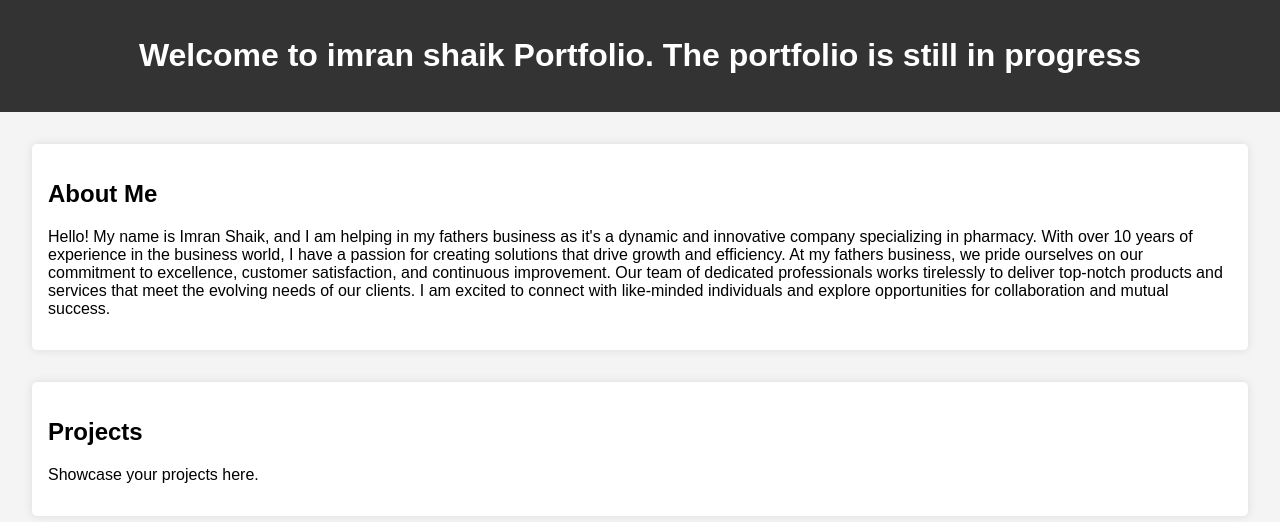
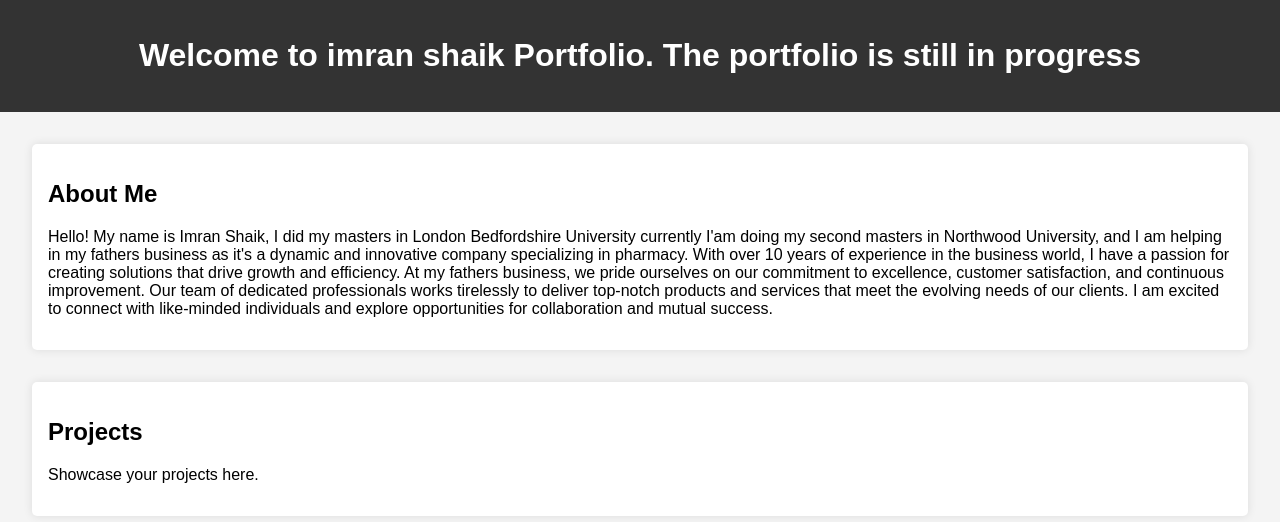
Before and after one commit to imransk2412/portfolio, a plain HTML site: page index.html in a window 1280 px wide. Drawn offline with Linux system fonts and the light colour scheme.

Commit message:
Update index.html

```diff
--- a/index.html
+++ b/index.html
@@ -12,7 +12,7 @@
     </header>
     <section>
         <h2>About Me</h2>
-        <p>Hello! My name is Imran Shaik, and I am helping in my fathers business as it's a dynamic and innovative company specializing in pharmacy. With over 10 years of experience in the business world, I have a passion for creating solutions that drive growth and efficiency. At my fathers business, we pride ourselves on our commitment to excellence, customer satisfaction, and continuous improvement. Our team of dedicated professionals works tirelessly to deliver top-notch products and services that meet the evolving needs of our clients. I am excited to connect with like-minded individuals and explore opportunities for collaboration and mutual success.</p>
+        <p>Hello! My name is Imran Shaik, I did my masters in London Bedfordshire University currently I'am doing my second masters in Northwood University, and I am helping in my fathers business as it's a dynamic and innovative company specializing in pharmacy. With over 10 years of experience in the business world, I have a passion for creating solutions that drive growth and efficiency. At my fathers business, we pride ourselves on our commitment to excellence, customer satisfaction, and continuous improvement. Our team of dedicated professionals works tirelessly to deliver top-notch products and services that meet the evolving needs of our clients. I am excited to connect with like-minded individuals and explore opportunities for collaboration and mutual success.</p>
     </section>
     <section>
         <h2>Projects</h2>
```
